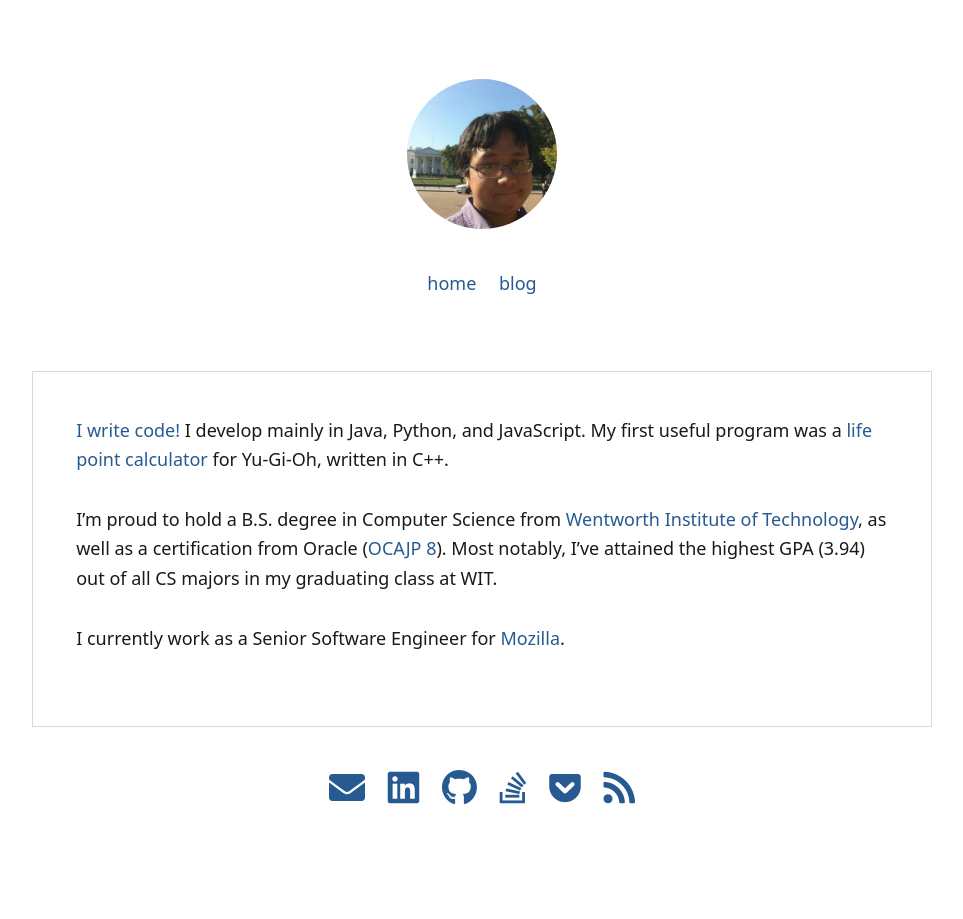
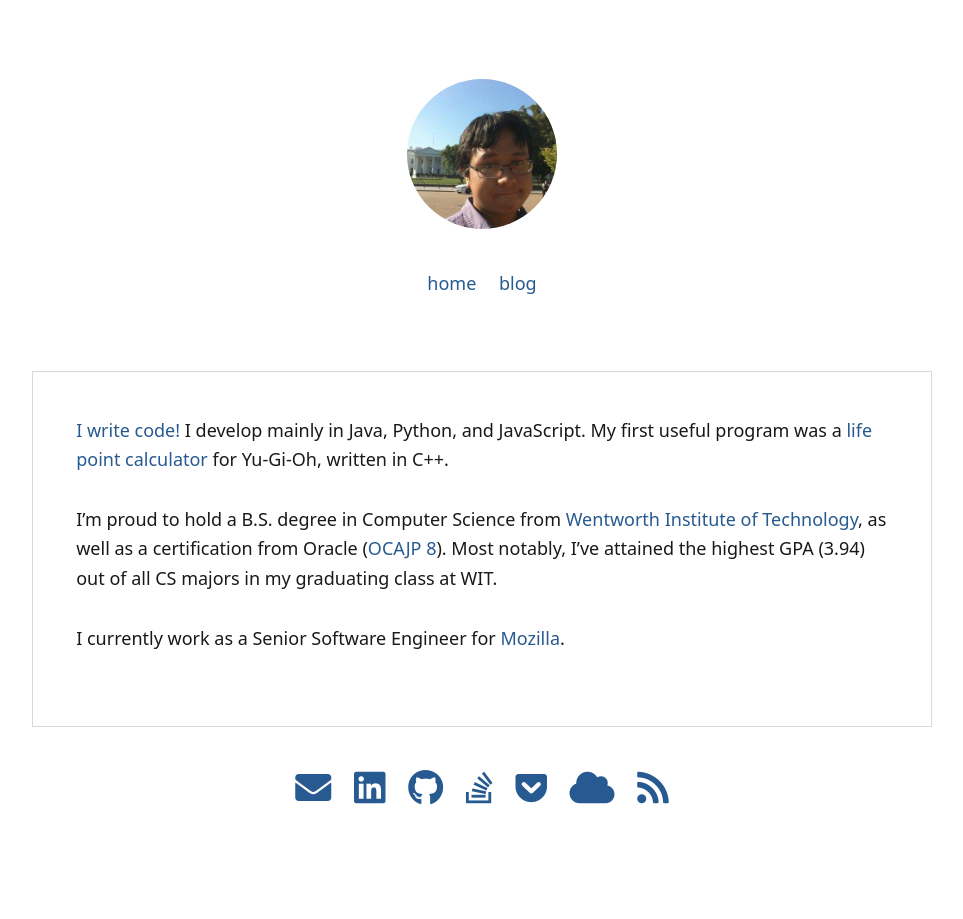
Before and after one commit to jsudiaman/jsudiaman.github.io, a Jekyll site: the page built from index.md, in a window 1280 px wide. Shown: the whole page, without its empty margins (158-1121 px from the left). Built offline with Jekyll 4.4.1, drawn with Linux system fonts in a browser that asks for light colours.

Commit message:
Update default.html

```diff
--- a/_layouts/default.html
+++ b/_layouts/default.html
@@ -82,6 +82,7 @@
                 <li><a href="http://github.com/jsudiaman"><i class="fab fa-github fa-2x"></i></a></li>
                 <li><a href="https://stackoverflow.com/users/6268626/jonathan-sudiaman"><i class="fab fa-stack-overflow fa-2x"></i></a></li>
                 <li><a href="https://getpocket.com/sharedlists/e0a9901f-8fef-4924-8f16-a68367d990b8/sudis-pocket"><i class="fab fa-get-pocket fa-2x"></i></a></li>
+                <li><a href="https://bsky.app/profile/jsudiaman.bsky.social"><i class="fas fa-cloud fa-2x"></i></a></li>
                 <li><a href="/feed.xml"><i class="fas fa-rss fa-2x"></i></a></li>
             </ul>
         </nav>
```
